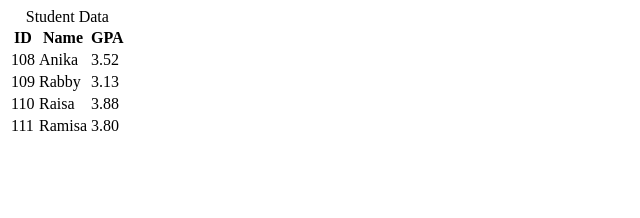
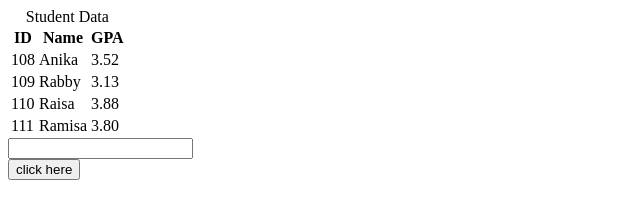
Before and after one commit to Flora-Akter/my-second-website, a plain HTML site: page index.html in a window 1280 px wide. Shown: the whole page, without its empty margins (0-640 px from the left). Drawn offline with Linux system fonts and the light colour scheme.

Commit message:
done adding button

```diff
--- a/index.html
+++ b/index.html
@@ -40,6 +40,9 @@
 
 		</tbody>
      </table>
+	 <input type="text">
+	 <br>
+	 <button>click here</button>
 
 </body>
 </html>
```
